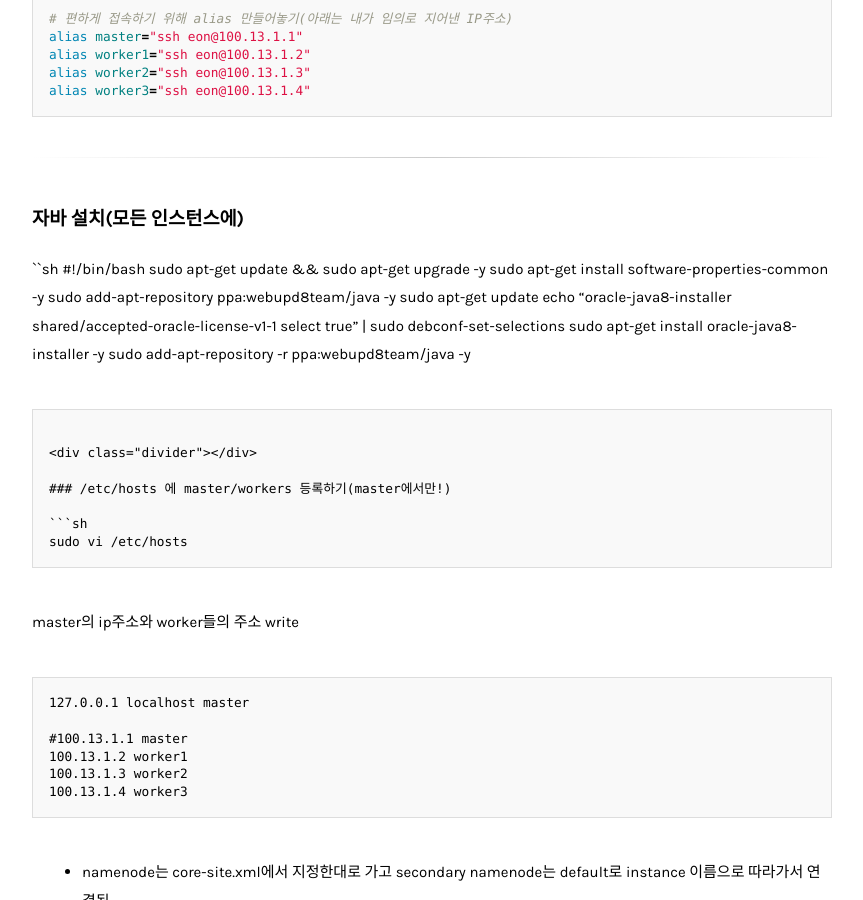
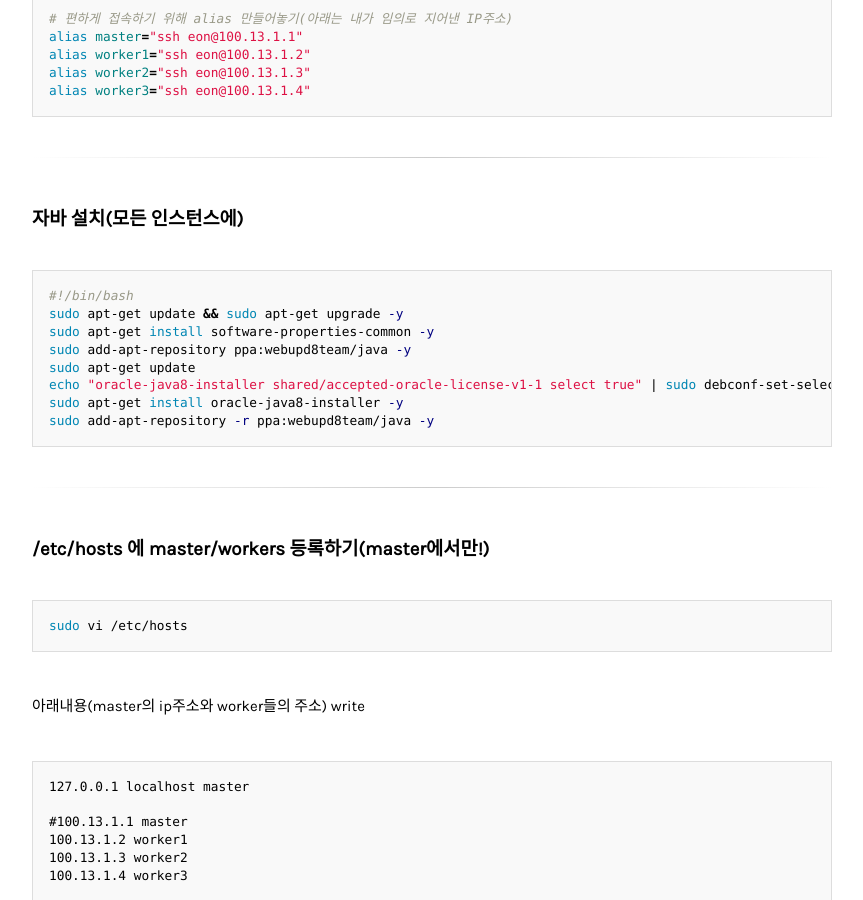
Before and after one commit to orslow/orslow.github.io, a Jekyll site: the page built from _posts/2019-01-29-hadoop-cluster-setup.md, in a window 1280 px wide and 900 px high, scrolled down 1047 px. Shown: the whole window, without its empty margins (208-1071 px from the left). Built offline with Jekyll 4.4.1, drawn with Linux system fonts in a browser that asks for light colours.

Commit message:
modify hadoop cluster

````diff
--- a/_posts/2019-01-29-hadoop-cluster-setup.md
+++ b/_posts/2019-01-29-hadoop-cluster-setup.md
@@ -47,7 +47,7 @@ alias worker3="ssh eon@100.13.1.4"
 
 ### 자바 설치(모든 인스턴스에)
 
-``sh
+```sh
 #!/bin/bash
 sudo apt-get update && sudo apt-get upgrade -y
 sudo apt-get install software-properties-common -y
@@ -66,7 +66,7 @@ sudo add-apt-repository -r ppa:webupd8team/java -y
 sudo vi /etc/hosts
 ```
 
-master의 ip주소와 worker들의 주소 write
+아래내용(master의 ip주소와 worker들의 주소) write
 ```
 127.0.0.1 localhost master
 
````
Also changed, not shown: other parts of _posts/2019-01-29-hadoop-cluster-setup.md (+1 -1 lines), 1 other file.
